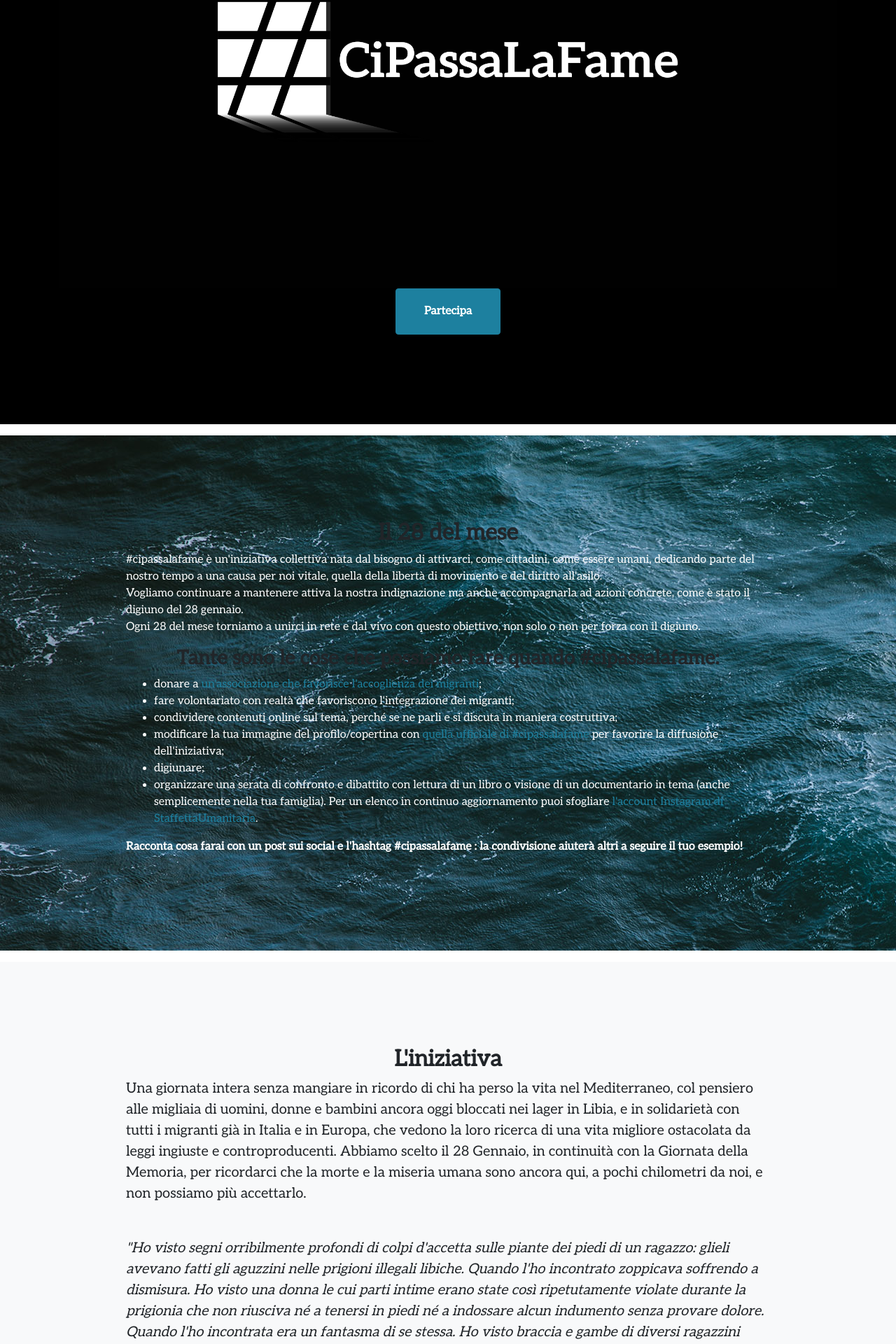
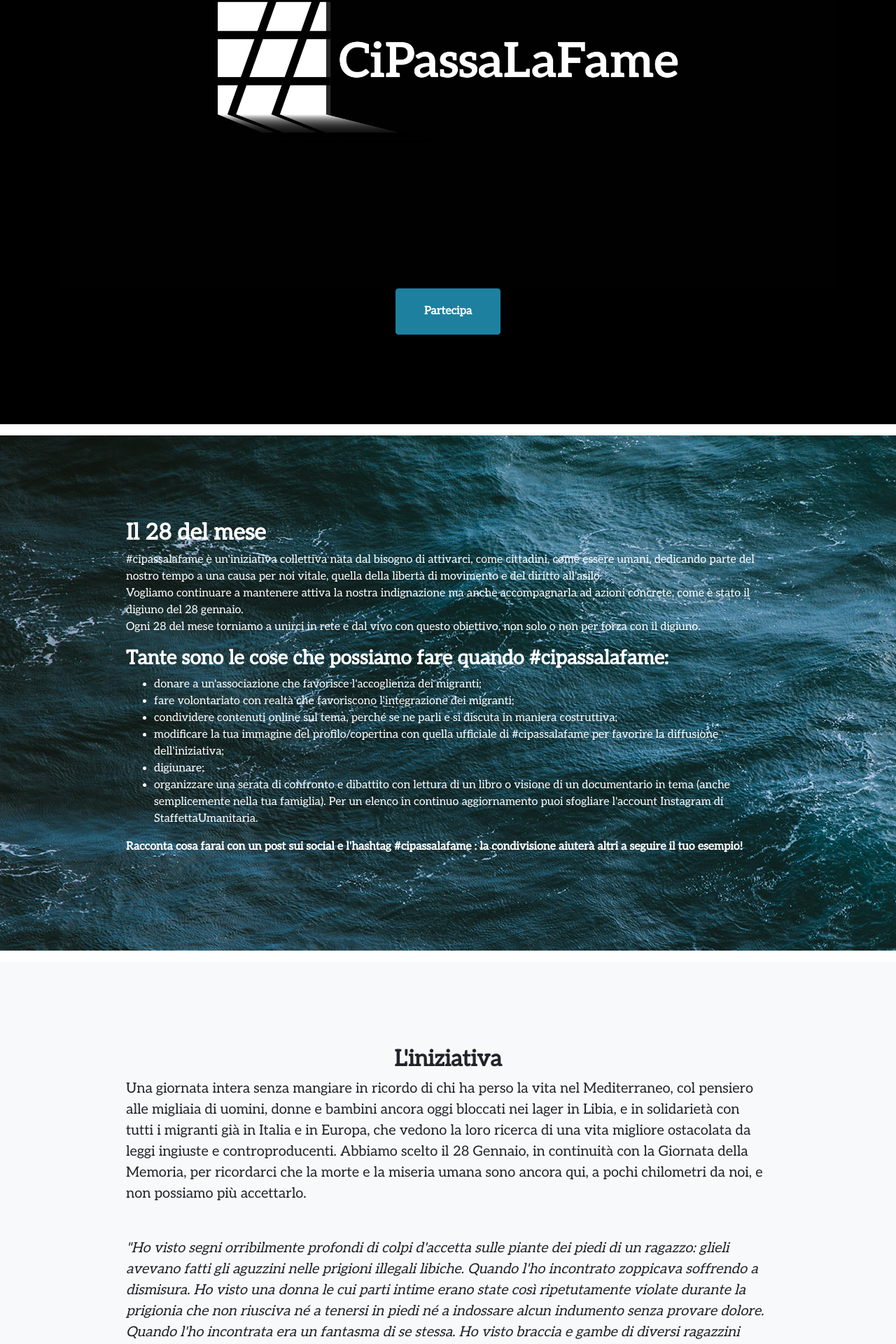
Before and after one commit to ondata/cipassalafame, a Jekyll site: the page built from index.md, in a window 1280 px wide. Shown: the part 422-2342 px from the top of the page at 70% size. Built offline with Jekyll 4.4.1, drawn with Linux system fonts in a browser that asks for light colours.

Commit message:
Update stylish-portfolio.css

```diff
--- a/css/stylish-portfolio.css
+++ b/css/stylish-portfolio.css
@@ -396,6 +396,21 @@ a:hover, a:focus, a:active {
   color: white !important;
 }
 
+#inCorso h2 {
+  text-align: left !important;
+  color: white !important;
+}
+
+#inCorso h3 {
+  text-align: left !important;
+  color: white !important;
+}
+
+#inCorso a {
+  text-align: left !important;
+  color: white !important;
+}
+
 #inCorso {
  /* background-color: #FFEEBC !important; */
   background-image: url("../img/ivana-cajina-638159-unsplash.jpg") !important;
```
